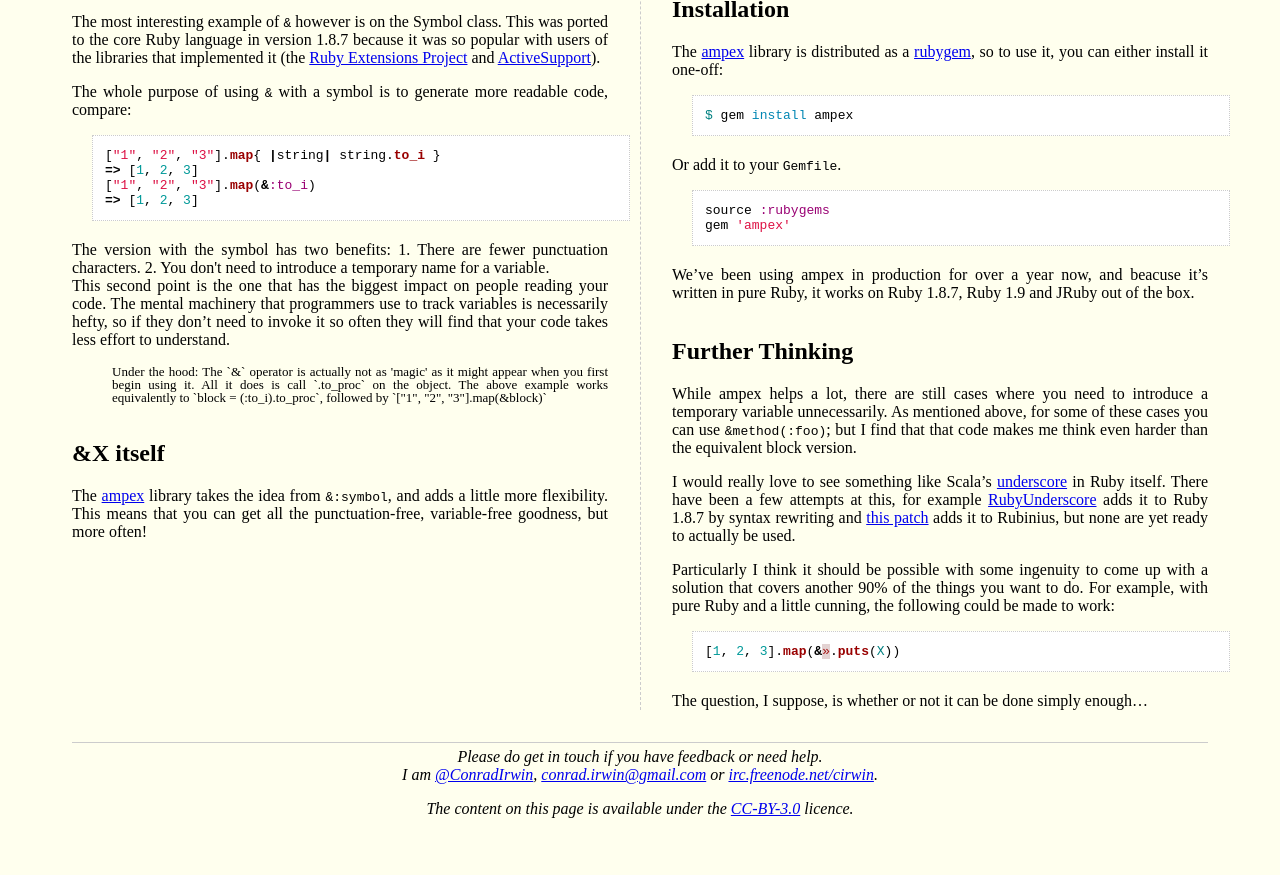
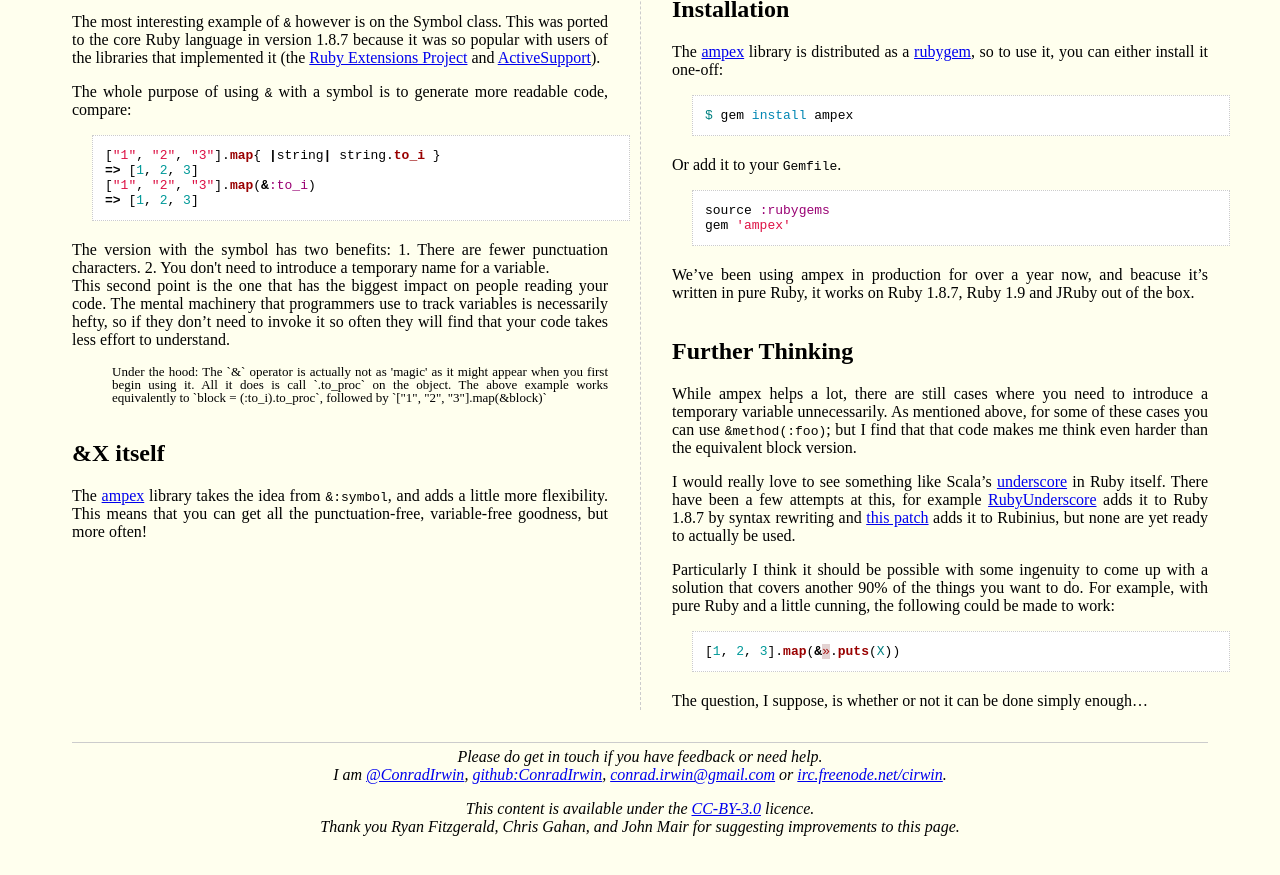
Before and after one commit to ConradIrwin/conradirwin.github.com, a Jekyll site: the page built from _posts/2012-05-19-ampex.md, in a window 1280 px wide and 900 px high, scrolled down 654 px. Shown: the top 875 px of the window. Built offline with Jekyll 4.4.1, drawn with Linux system fonts in a browser that asks for light colours; Markdown is read by kramdown in place of the engine named in the settings.

Commit message:
Credit proof-readers

```diff
--- a/_layouts/post.html
+++ b/_layouts/post.html
@@ -191,11 +191,17 @@
     <footer>
     <p>Please do get in touch if you have feedback or need help.<br/> I am <a
         href="http://twitter.com/ConradIrwin">@ConradIrwin</a>, <a
+        href="https://github.com/ConradIrwin">github:ConradIrwin</a>, <a
         href="mailto:conrad.irwin@gmail.com">conrad.irwin@gmail.com</a> or <a
         href="irc://irc.freenode.net/#pry">irc.freenode.net/cirwin</a>.</p>
 
-    <p>The content on this page is available under the <a
-            href="http://creativecommons.org/licenses/by/3.0/">CC-BY-3.0</a> licence.</p>
+    <p>This content is available under the <a
+            href="http://creativecommons.org/licenses/by/3.0/">CC-BY-3.0</a> licence.
+
+    {% if page.credit %}
+        <br/>Thank you {{page.credit}} for suggesting improvements to this page.
+    {% endif %}
+    </p>
     </footer>
 
     <script type="text/javascript">
--- a/_posts/2012-05-19-ampex.md
+++ b/_posts/2012-05-19-ampex.md
@@ -3,6 +3,7 @@ title: ampex — a practical use of Ruby's & operator
 permalink: blog/ampex.html
 layout: post
 fuzzydate: May 2012
+credit: Ryan Fitzgerald, Chris Gahan, and John Mair
 ---
 
 Ruby is renowned for both its readability and its flexibility. The ultimate
```
Also changed, not shown: _posts/2012-05-12-git-aliae-1.md (+1 -0 lines).
